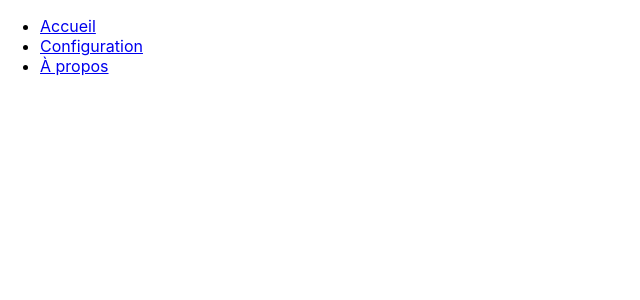
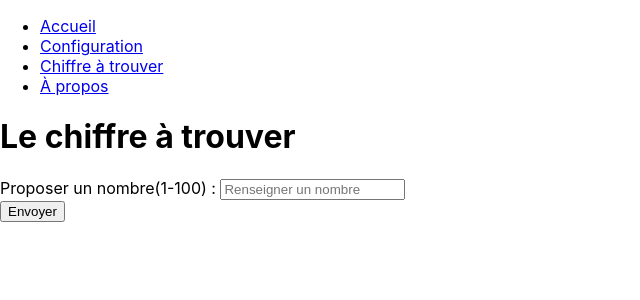
Before and after one commit to wuyuyu/td_javascript_avance, a React (Create React App) app: page /Jeu in a window 1280 px wide. Shown: the top 300 px of the page, without its empty margins (0-640 px from the left). Built offline with nearby package versions, Linux system fonts and the light colour scheme.

Commit message:
td2 en cours

```diff
--- a/src/App.js
+++ b/src/App.js
@@ -2,6 +2,7 @@ import React, { Component } from 'react';
 import './App.css';
 import Accueil from './Accueil';
 import Config from './Config';
+import Jeu from './Jeu';
 import About from './About';
 import {
     BrowserRouter as Router,
@@ -30,6 +31,7 @@ class App extends Component {
               <ul>
                 <li><Link to = "/"> Accueil </Link></li>
                 <li><Link to = "/Config"> Configuration </Link></li>
+                <li><Link to = "/Jeu">Chiffre à trouver</Link></li>
                 <li><Link to = "/About"> À propos </Link></li>
               </ul>
             </nav>
@@ -38,6 +40,7 @@ class App extends Component {
             <Switch>
               <Route exact path = "/" ><Accueil propsChild={this.state.StateParent}/></Route>
               <Route path = "/Config" ><Config propsChild={this.exampleClick} /></Route>
+              <Route path = "/Jeu" ><Jeu /></Route>
               <Route path = "/About" ><About /></Route>
             </Switch>
           </div>
--- /dev/null
+++ b/src/Jeu.js
@@ -0,0 +1,15 @@
+import React, {Component} from 'react';
+
+export default class Jeu extends Component {
+  render() {
+    return (
+      <div>
+        <h1>Le chiffre à trouver</h1>
+        <form onSubmit={ this.onSubmit }  className = "form-row align-items-center">
+          Proposer un nombre(1-100) : <input type = "text" placeholder = "Renseigner un nombre" className = "form-control mb-2" /><br />
+          <button className = "btn btn-primary" >Envoyer </button>
+        </form>
+      </div>
+    );
+  }
+}
```
Also changed, not shown: package.json (+6 -1 lines), 1 other file (tests, documents, lock files or other folders).
